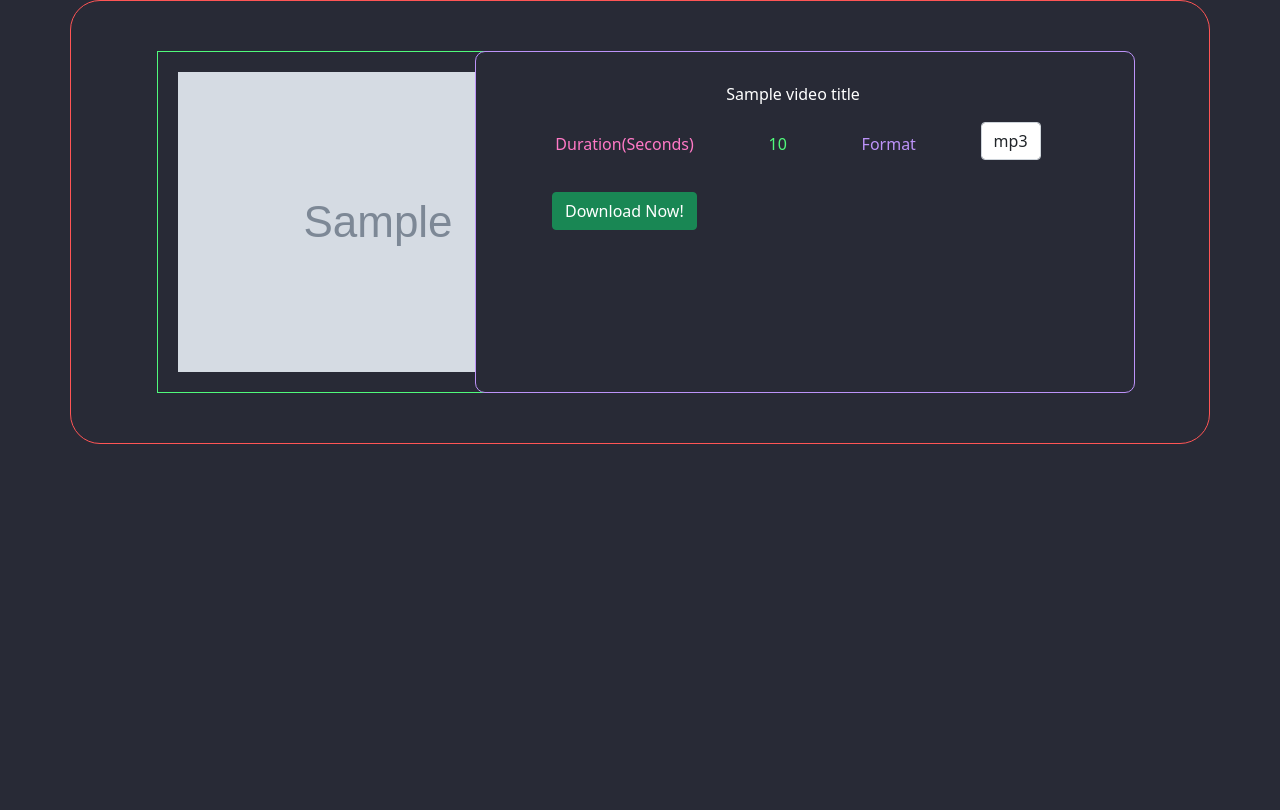
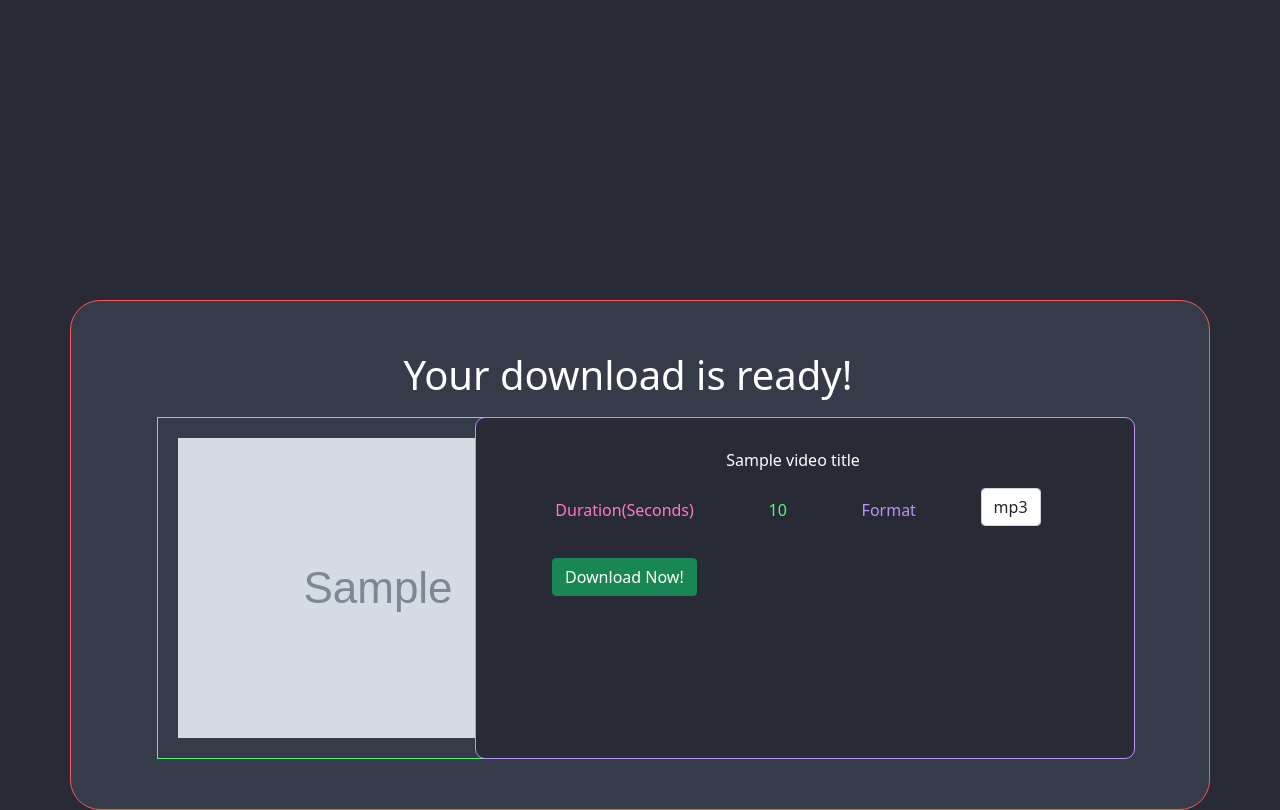
Before and after one commit to lem0n4id/youtubeToMp3Converter, a Flask app: template templates/music.html in a window 1280 px wide. Shown: the part 56-866 px from the top of the page. Before the commit the page ends 500 px from the top, so only its background shows below. Run offline with Flask 2, Linux system fonts and the light colour scheme; the template is opened without the code that fills it: most values are stand-ins (such as "Sample title", 1, 10 or a date in 2020); grey boxes marked "Sample" are stand-in pictures; some libraries are stand-ins or nearby versions.

Commit message:
Did some finishing touches!

```diff
--- a/static/music.css
+++ b/static/music.css
@@ -3,9 +3,10 @@ body {
 }
 .center-div {
     border: 1px solid #ff5555;
-    background: #282a36;
+    background: #353b48;
     border-radius: 30px;
     padding: 50px;
+    margin-top: 300px;
     display: flex;
     justify-content: center;
     align-items: center;
@@ -39,3 +40,8 @@ body {
     border-radius: 10px;
     background: #282a36;
 }
+
+.title {
+    color: white;
+    padding-bottom: 10px;
+}
--- a/templates/music.html
+++ b/templates/music.html
@@ -5,6 +5,9 @@
 {% block main %}
 <div class="container center-div">
   <div class="container row">
+    <div class="container row">
+      <h1 class="display-6 title text-center">Your download is ready!</h1>
+    </div>
     <div class="container col-4">
       <img src="{{ video_thumbnail }}"/ class="img-fliud thumbnail" alt="Video Thumbnail">
     </div>
@@ -29,9 +32,9 @@
 	</div>
       </div>
       <div class="row container" id="download-button">
-      <form id="dwform" action="/dw" method="POST">
-	      <a href="{{ url_for('download_anchor') }}"><button type="submit" name='download' class="btn btn-success">Download Now!</button></a>
-      </form>
+	<form id="dwform" action="/dw" method="POST">
+	  <a href="{{ url_for('download_anchor') }}"><button type="submit" name='download' class="btn btn-success">Download Now!</button></a>
+	</form>
       </div>
     </div>
   </div>
```
